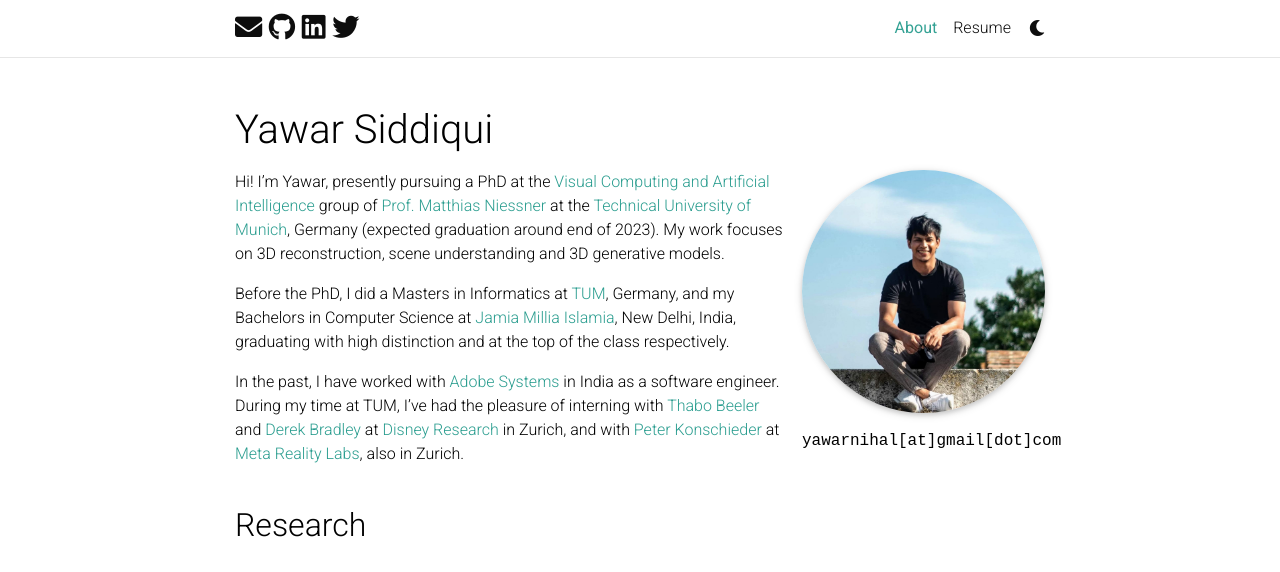
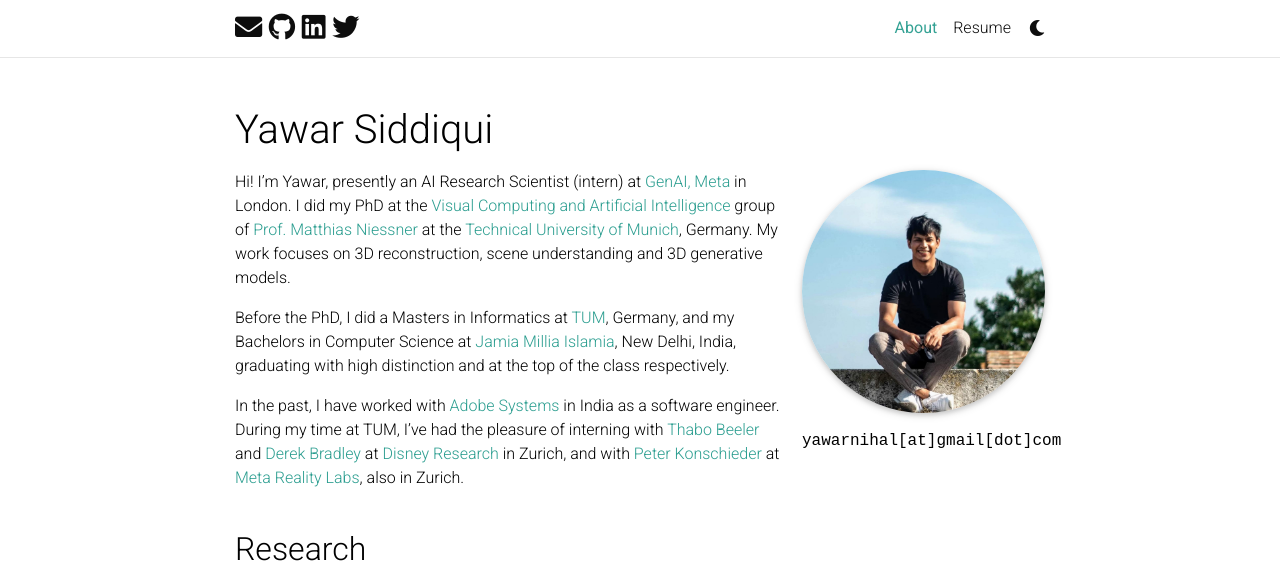
Before and after one commit to nihalsid/nihalsid.github.io, a Jekyll site: the page built from _pages/about.md, in a window 1280 px wide and 900 px high, cut to the strip 0-572 px from the top of the window. Built offline with Jekyll 4.4.1, drawn with Linux system fonts in a browser that asks for light colours; full-size pictures stand in for the smaller copies a plugin makes; comment, search, counter and statistics services are not loaded; a style sheet for code colours, icons or effects is not loaded.

Commit message:
Update about.md

```diff
--- a/_pages/about.md
+++ b/_pages/about.md
@@ -15,7 +15,7 @@ news: false  # includes a list of news items
 selected_papers: true # includes a list of papers marked as "selected={true}"
 social: false  # includes social icons at the bottom of the page
 ---
-Hi! I'm Yawar, presently pursuing a PhD at the [Visual Computing and Artificial Intelligence](https://niessnerlab.org/) group of [Prof. Matthias Niessner](https://niessnerlab.org/members/matthias_niessner/profile.html) at the [Technical University of Munich](https://www.tum.de/en/), Germany (expected graduation around end of 2023). My work focuses on 3D reconstruction, scene understanding and 3D generative models.
+Hi! I'm Yawar, presently an AI Research Scientist (intern) at [GenAI, Meta](https://ai.meta.com/genai/) in London. I did my PhD at the [Visual Computing and Artificial Intelligence](https://niessnerlab.org/) group of [Prof. Matthias Niessner](https://niessnerlab.org/members/matthias_niessner/profile.html) at the [Technical University of Munich](https://www.tum.de/en/), Germany. My work focuses on 3D reconstruction, scene understanding and 3D generative models.
 
 Before the PhD, I did a Masters in Informatics at [TUM](https://www.tum.de/en/), Germany, and my Bachelors in Computer Science at [Jamia Millia Islamia](https://www.jmi.ac.in/), New Delhi, India, graduating with high distinction and at the top of the class respectively.
 
```
